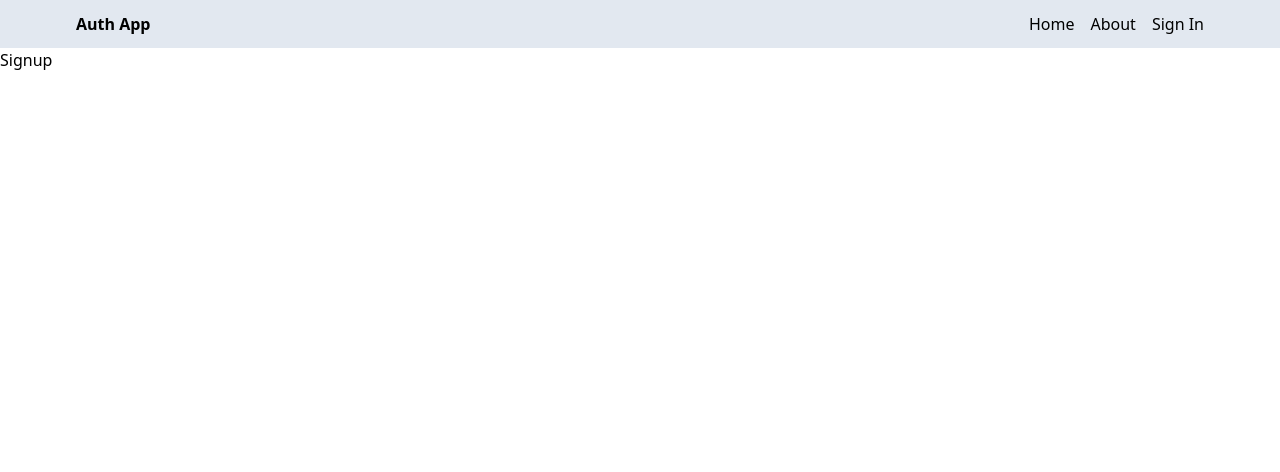
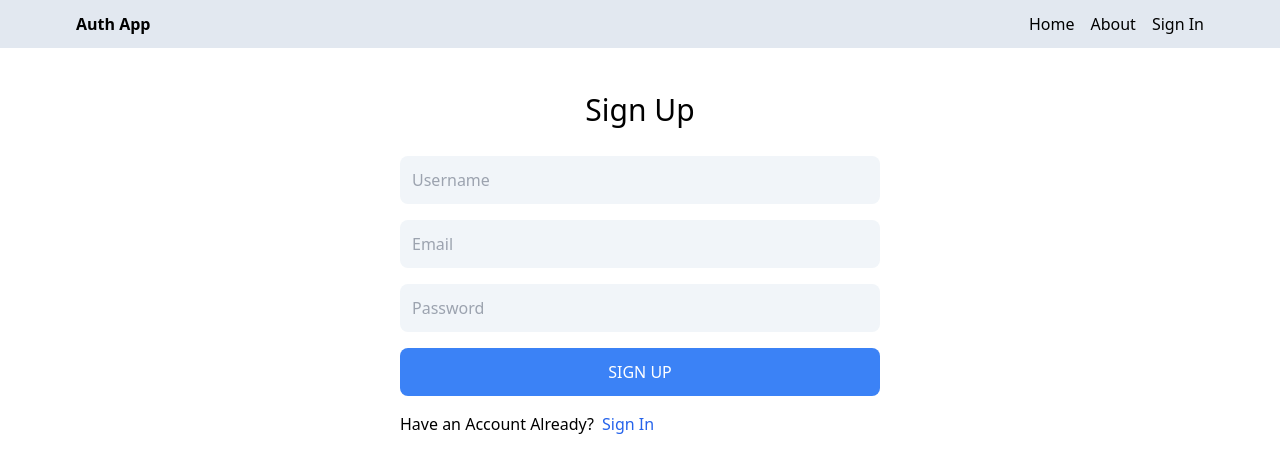
Before and after one commit to narayaabinnadhikari/mern_auth, a React (Vite) app in the folder with_react/: page /signup in a window 1280 px wide. Shown: the top 472 px of the page. Built offline with nearby package versions, Linux system fonts and the light colour scheme.

Commit message:
completing signup Page

```diff
--- a/with_react/src/pages/Signup.jsx
+++ b/with_react/src/pages/Signup.jsx
@@ -1,7 +1,24 @@
+import {Link} from 'react-router-dom';
+
 
 function Signup() {
   return (
-    <div>Signup</div>
+    <div className="p-4 max-w-lg mx-auto">
+      <h1 className="text-3xl text-center font-semibol m-7"> Sign Up</h1>
+      <form className="flex flex-col gap-4">
+        <input type="text" placeholder="Username" id="username" className="bg-slate-100 p-3 rounded-lg" />
+        <input type="email" placeholder="Email" id="email" className="bg-slate-100 p-3 rounded-lg" />
+        <input type="password" placeholder="Password" id="password" className="bg-slate-100 p-3 rounded-lg" />
+        <button className="bg-blue-500 text-white p-3 rounded-lg uppercase hover:opacity-80">Sign Up</button>
+      </form>
+      <div className='flex gap-2 mt-4'>
+          <p>Have an Account Already?</p>
+          <Link to='/signin'>
+          <span className="text-blue-600"> Sign In</span>
+          </Link>
+
+      </div>
+    </div>
   )
 }
 
```
